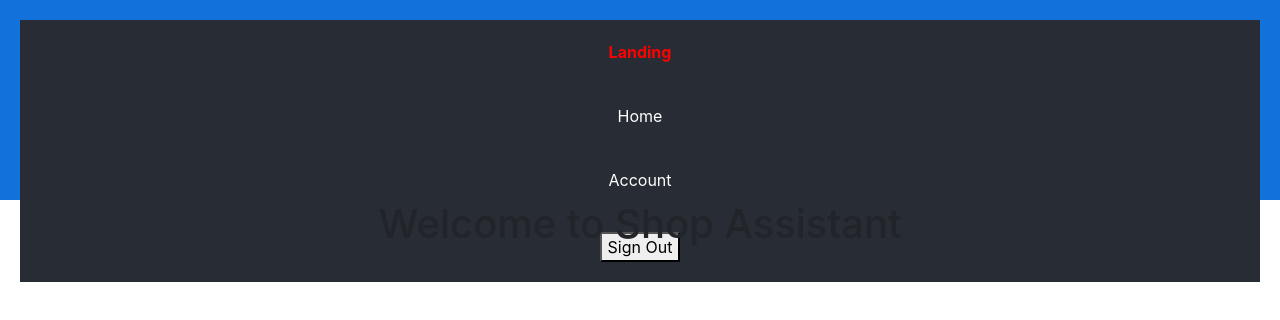
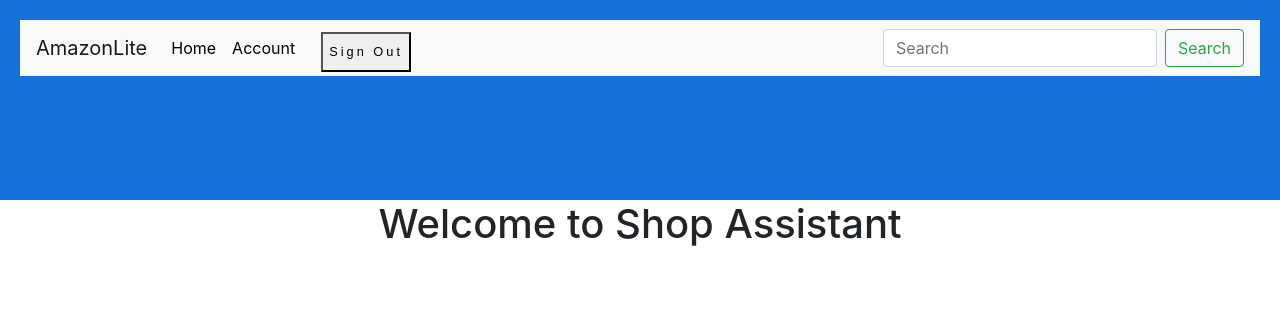
Before and after one commit to samirshah120/shop-assistant-website, a React (Create React App) app: page / in a window 1280 px wide. Shown: the top 320 px of the page. Built offline with nearby package versions, Linux system fonts and the light colour scheme; no server answers; sample sign-in values are in the browser's storage.

Commit message:
Changed Navigation and did UI/UX enhancements

```diff
--- a/package.json
+++ b/package.json
@@ -9,8 +9,10 @@
     "@testing-library/user-event": "^12.2.2",
     "axios": "^0.21.0",
     "blueimp-md5": "^2.18.0",
+    "bootstrap": "^4.5.3",
     "firebase": "^8.1.2",
     "react": "^17.0.1",
+    "react-bootstrap": "^1.4.0",
     "react-dom": "^17.0.1",
     "react-paginate": "^6.5.0",
     "react-router-dom": "^5.2.0",
--- a/src/App.css
+++ b/src/App.css
@@ -147,7 +147,14 @@
 
 .active {
 	font-weight: bold;
-	color: red !important;
+  color: red !important;
+  padding: 3px;
+  margin: 5px;
+}
+.notactive{
+  color: black !important;
+  padding: 3px;
+  margin: 5px;
 }
 
 .error {
@@ -166,3 +173,18 @@
 	text-decoration: none;
 	color: red;
 }
+
+.logoutbutton {
+  font-size: .8em;
+  color: black !important;
+  font-family: 'Oswald', sans-serif;
+	position: relative;
+  right: -18px;
+  bottom: -4px;
+  overflow: hidden;
+  letter-spacing: 3px;
+  opacity: 1;
+  transition: opacity .45s;
+  -webkit-transition: opacity .35s;
+
+}
--- a/src/components/Landing.js
+++ b/src/components/Landing.js
@@ -7,6 +7,7 @@
         <div>
             <h1 >Welcome to Shop Assistant</h1>
         </div>
+
     );
 }
 
--- a/src/components/Navigation.js
+++ b/src/components/Navigation.js
@@ -1,6 +1,12 @@
 import React, { useContext } from 'react';
 import { NavLink } from 'react-router-dom';
 import { AuthContext } from '../firebase/Auth';
+import { Button } from 'react-bootstrap';
+import { Navbar } from 'react-bootstrap';
+import { Nav } from 'react-bootstrap';
+import { Form } from 'react-bootstrap';
+import { FormControl } from 'react-bootstrap';
+import { NavDropdown } from 'react-bootstrap';
 import SignOutButton from './SignOut';
 import '../App.css';
 
@@ -11,53 +17,99 @@
 
 const NavigationAuth = () => {
     return (
-        <nav className="navigation">
-            <ul>
-                <li>
-                    <NavLink exact to="/" activeClassName="active">
-                        Landing
-          </NavLink>
-                </li>
-                <li>
-                    <NavLink exact to="/home" activeClassName="active">
-                        Home
-          </NavLink>
-                </li>
-                <li>
-                    <NavLink exact to="/account" activeClassName="active">
-                        Account
-          </NavLink>
-                </li>
-                <li>
+        // <nav className="navigation">
+        //     <ul>
+        //         <li>
+        //             <NavLink exact to="/" activeClassName="active">
+        //                 Landing
+        //   </NavLink>
+        //         </li>
+        //         <li>
+        //             <NavLink exact to="/home" activeClassName="active">
+        //                 Home
+        //   </NavLink>
+        //         </li>
+        //         <li>
+        //             <NavLink exact to="/account" activeClassName="active">
+        //                 Account
+        //   </NavLink>
+        //         </li>
+        //         <li>
+        //             <SignOutButton />
+        //         </li>
+        //     </ul>
+        // </nav>
+        <Navbar bg="light" expand="lg">
+            <Navbar.Brand to="/home" activeClassName="active">AmazonLite</Navbar.Brand>
+            <Navbar.Toggle aria-controls="basic-navbar-nav" />
+            <Navbar.Collapse id="basic-navbar-nav">
+                <Nav className="mr-auto">
+                    <NavLink exact to="/home" activeClassName="active" className="notactive">Home</NavLink>
+                    <NavLink exact to="/account" activeClassName="active" className="notactive">Account</NavLink>
+                    {/* <NavLink exact to="/signup" activeClassName="active" className="notactive">Sign Up</NavLink>
+                    <NavLink exact to="/signin" activeClassName="active" className="notactive">Sign In</NavLink> */}
                     <SignOutButton />
-                </li>
-            </ul>
-        </nav>
+                    {/* <NavDropdown title="Categories" id="basic-nav-dropdown">
+                        <NavDropdown.Item href="#action/3.1">Electronics</NavDropdown.Item>
+                        <NavDropdown.Item href="#action/3.2">Aparels</NavDropdown.Item>
+                        <NavDropdown.Item href="#action/3.3">Groceries</NavDropdown.Item>
+                        <NavDropdown.Divider />
+                        <NavDropdown.Item href="#action/3.4">Contact Us</NavDropdown.Item>
+                    </NavDropdown> */}
+                </Nav>
+                <Form inline>
+                    <FormControl type="text" placeholder="Search" className="mr-sm-2" />
+                    <Button variant="outline-success">Search</Button>
+                </Form>
+            </Navbar.Collapse>
+        </Navbar>
     );
 };
 
 const NavigationNonAuth = () => {
     return (
-        <nav className="navigation">
-            <ul>
-                <li>
-                    <NavLink exact to="/" activeClassName="active">
-                        Landing
-          </NavLink>
-                </li>
-                <li>
-                    <NavLink exact to="/signup" activeClassName="active">
-                        Sign-up
-          </NavLink>
-                </li>
+        // <nav className="navigation">
+        //     <ul>
+        //         <li>
+        //             <NavLink exact to="/" activeClassName="active">
+        //                 Landing
+        //   </NavLink>
+        //         </li>
+        //         <li>
+        //             <NavLink exact to="/signup" activeClassName="active">
+        //                 Sign-up
+        //   </NavLink>
+        //         </li>
 
-                <li>
-                    <NavLink exact to="/signin" activeClassName="active">
-                        Sign-In
-          </NavLink>
-                </li>
-            </ul>
-        </nav>
+        //         <li>
+        //             <NavLink exact to="/signin" activeClassName="active">
+        //                 Sign-In
+        //   </NavLink>
+        //         </li>
+        //     </ul>
+        // </nav>
+        <Navbar bg="light" expand="lg">
+            <Navbar.Brand to="/" activeClassName="active">AmazonLite</Navbar.Brand>
+            <Navbar.Toggle aria-controls="basic-navbar-nav" />
+            <Navbar.Collapse id="basic-navbar-nav">
+                <Nav className="mr-auto">
+                    <NavLink exact to="/" activeClassName="active" className="notactive">Landing</NavLink>
+                    <NavLink exact to="/signup" activeClassName="active" className="notactive">Sign Up</NavLink>
+                    <NavLink exact to="/signin" activeClassName="active" className="notactive">Sign In</NavLink>
+                    {/* <NavDropdown title="Categories" id="basic-nav-dropdown">
+                        <NavDropdown.Item href="#action/3.1">Electronics</NavDropdown.Item>
+                        <NavDropdown.Item href="#action/3.2">Aparels</NavDropdown.Item>
+                        <NavDropdown.Item href="#action/3.3">Groceries</NavDropdown.Item>
+                        <NavDropdown.Divider />
+                        <NavDropdown.Item href="#action/3.4">Contact Us</NavDropdown.Item>
+                    </NavDropdown> */}
+                </Nav>
+                {/* <Form inline>
+                    <FormControl type="text" placeholder="Search" className="mr-sm-2" />
+                    <Button variant="outline-success">Search</Button>
+                </Form> */}
+            </Navbar.Collapse>
+        </Navbar>
     );
 };
 
--- a/src/components/SignOut.js
+++ b/src/components/SignOut.js
@@ -4,7 +4,7 @@
 
 const SignOutButton = () => {
     return (
-        <button type="button" onClick={doSignOut}>
+        <button type="button" onClick={doSignOut} className="logoutbutton">
             Sign Out
         </button>
     );
```
Also changed, not shown: 2 other files (tests, documents, lock files or other folders).
